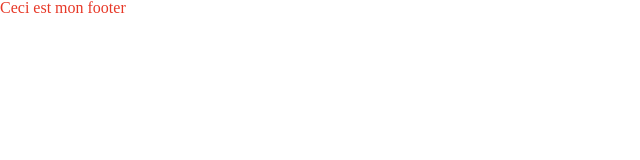
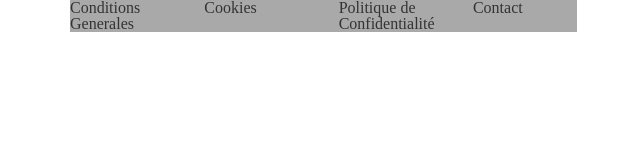
Before and after one commit to vittorio-c/oconomat-front, a React app: page / in a window 1280 px wide. Shown: the whole page, without its empty margins (0-640 px from the left). Built offline with nearby package versions, Linux system fonts and the light colour scheme.

Commit message:
premier foote

```diff
--- a/src/components/Footer/app.sass
+++ b/src/components/Footer/app.sass
@@ -1,4 +1,5 @@
 $red: #e73827
+$grey: #A9A9A9
 
-.red
-    color: $red
+.greyBackground
+    background-color: $grey
--- a/src/components/Footer/index.js
+++ b/src/components/Footer/index.js
@@ -2,7 +2,21 @@ import React from 'react';
 import './app.sass';
 
 const Footer =() =>{
-    return <div className="red"> Ceci est mon footer </div>
+    return <div class="container"> <div className="row">
+
+        <div className="greyBackground">
+            <div class="row">
+                <div class="col-xs-6 col-sm-6 col-lg-3"> Conditions Generales</div>
+                <div class="col-xs-6 col-sm-6 col-lg-3"> Cookies</div>
+                <div class="col-xs-6 col-sm-6 col-lg-3"> Politique de Confidentialité</div>
+                <div class="col-xs-6 col-sm-6 col-lg-3"> Contact </div>
+
+            </div>
+
+
+        </div>
+    </div>
+    </div>
 }
 
 export default Footer;
--- a/src/index.html
+++ b/src/index.html
@@ -4,6 +4,7 @@
     <meta charset="UTF-8">
     <meta name="viewport" content="width=device-width, initial-scale=1.0">
     <meta http-equiv="X-UA-Compatible" content="ie=edge">
+    <link rel="stylesheet" href="https://maxcdn.bootstrapcdn.com/bootstrap/4.0.0/css/bootstrap.min.css" integrity="sha384-Gn5384xqQ1aoWXA+058RXPxPg6fy4IWvTNh0E263XmFcJlSAwiGgFAW/dAiS6JXm" crossorigin="anonymous">
     <title>Modele React</title>
 </head>
 <body>
```
